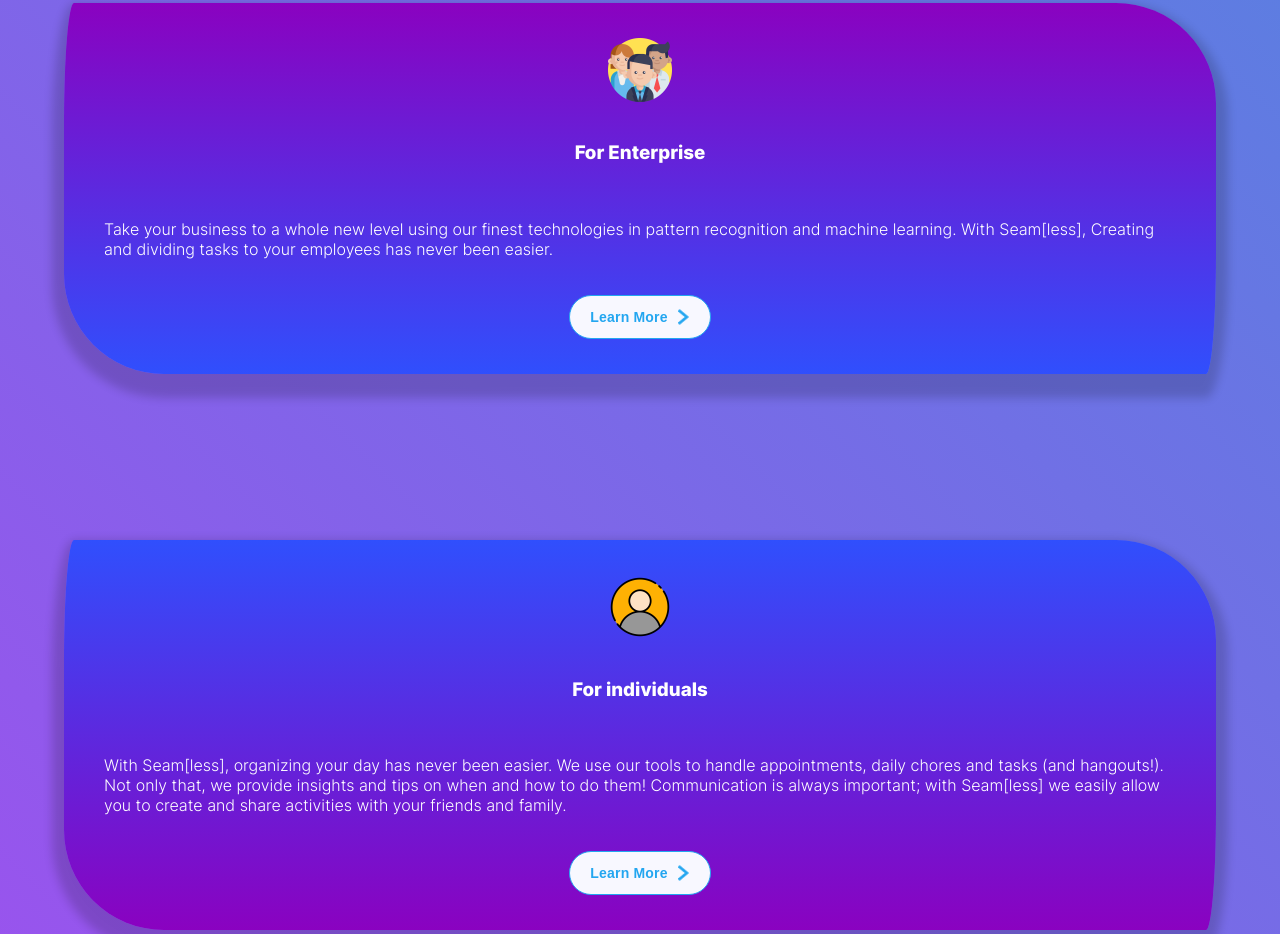
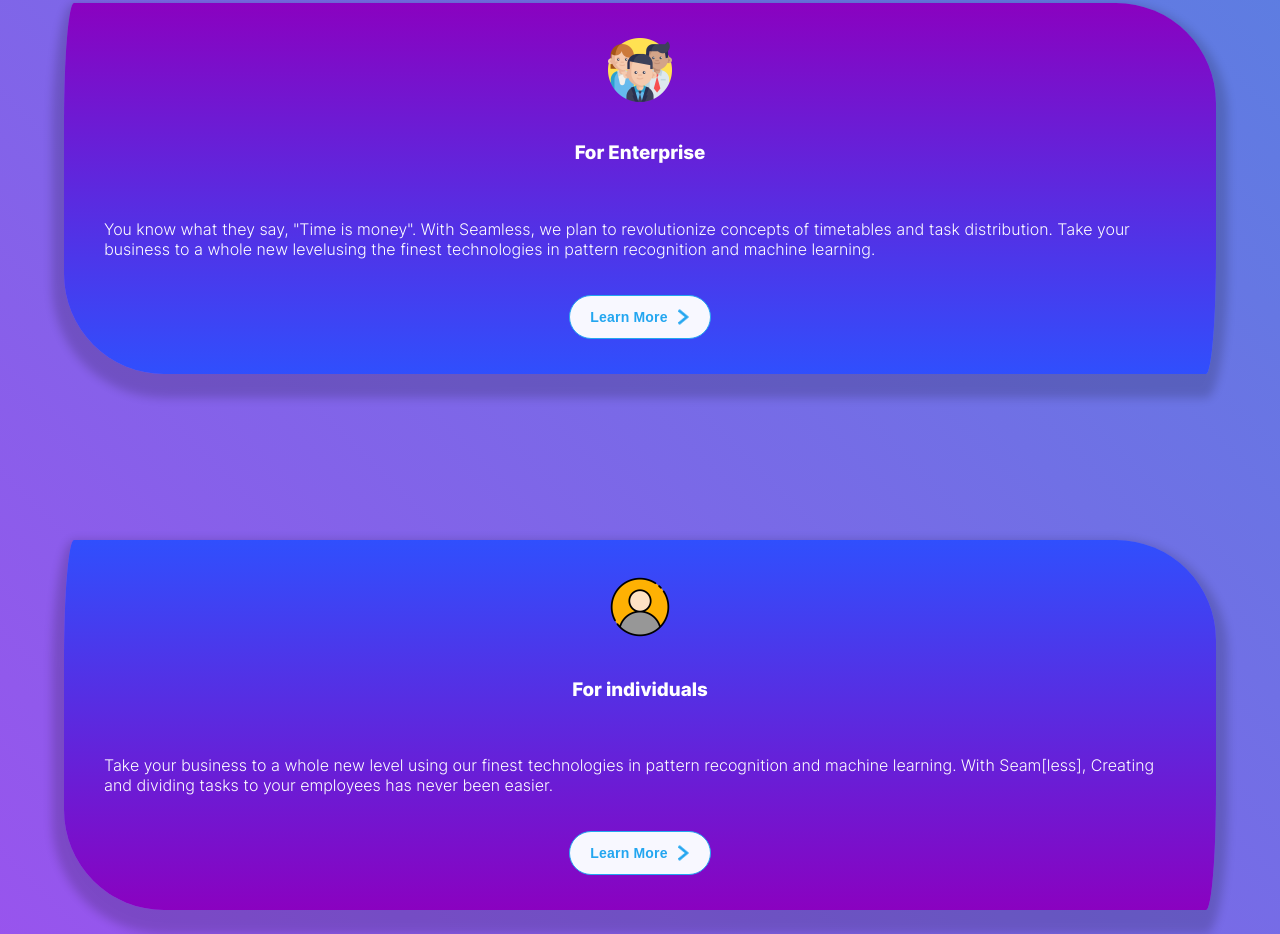
Before and after one commit to Bracckets/Seam-less-, a plain HTML site: page Exercises/index.html in a window 1280 px wide. Shown: the part 628-1562 px from the top of the page. Drawn offline with nearby package versions, Linux system fonts and the light colour scheme.

Commit message:
JS_2-Exercise_1.

```diff
--- /dev/null
+++ b/Exercises/homeArticles.js
@@ -0,0 +1,74 @@
+posts =
+    [
+        {
+            src: "icons/chronometer.png",
+            title: "Complications Made Seamless.",
+            brief: 'You know what they say, "Time is money". With Seamless, we plan to revolutionize concepts of timetables and task distribution. Take your business to a whole new levelusing the finest technologies in pattern recognition and machine learning.'
+        },
+        {
+            src: "icons/Enterprise icon.png",
+            title: "For Enterprise",
+            brief: 'You know what they say, "Time is money". With Seamless, we plan to revolutionize concepts of timetables and task distribution. Take your business to a whole new levelusing the finest technologies in pattern recognition and machine learning.',
+            link: "#",
+            btntext: "Learn More",
+            btnsrc: "icons/icn arrow-right .icn-xs.png",
+            btnloc: "about.html"
+        },
+        {
+            src: "icons/individual.png",
+            title: "For individuals",
+            brief: "Take your business to a whole new level using our finest technologies in pattern recognition and machine learning. With Seam[less], Creating and dividing tasks to your employees has never been easier.",
+            link: "#",
+            btntext: "Learn More",
+            btnsrc: "icons/icn arrow-right .icn-xs.png",
+            btnloc: "about.html"
+        },
+    ]
+
+for (post of posts) {
+    console.log(post)
+    let article = document.createElement("article")
+    article.classList.add("article-block")
+
+    let title = document.createElement("h3")
+    title.classList.add("paragraph-title")
+
+    let paragraph = document.createElement("p")
+    paragraph.classList.add("paragraph")
+
+    let img = document.createElement("img")
+
+    console.log(post.img)
+
+    img.src = post.src
+    img.alt = "Sample Image"
+
+    title.textContent = post.title
+
+    paragraph.textContent = post.brief
+
+    article.appendChild(img)
+    article.appendChild(title)
+    article.appendChild(paragraph)
+
+
+    if (post.link != null) {
+        let button = document.createElement("button")
+        button.textContent = post.btntext
+        button.addEventListener("click", function() {
+            window.location.href = post.btnloc
+        })
+        let img = document.createElement("img")
+        img.style.width = "12px"
+        img.style.height = "16px"
+        img.src = post.btnsrc
+        button.appendChild(img)
+        article.appendChild(button)
+    }
+
+    document.querySelector("#card-content").appendChild(article)
+
+    function goto(pagelink) {
+        window.location.href = pagelink
+    }
+}
--- a/Exercises/index.html
+++ b/Exercises/index.html
@@ -8,9 +8,8 @@
     <meta name="description" content="Time Management solutions for Enterprises and individuals.">
     <meta name="keywords" content="Time Management, Organizer, Task Distribution">
     <meta name="viewport" content="width=device-width, initial-scale=1">
+    <script src="https://code.jquery.com/jquery-3.6.0.min.js"></script>
     <title>Seam[less]: Home Page</title>
-    <script src="https://code.jquery.com/jquery-3.6.0.min.js"></script>
-    <script src="navScript.js"></script>
 </head>
 
 <body>
@@ -41,73 +40,27 @@
             "></video>
         </div>
         <div class="card-content" id="card-content">
-            <article class="article-block" id="website-description">
-                <img id="clock-icon" src="icons/chronometer.png">
-                <h3 class="paragraph-title">
-                    Complications Made Seamless.
-                </h3>
-                <p class="paragraph">
-                    You know what they say, "Time is money". With
-                    Seamless, we plan to revolutionize
-                    concepts of timetables and task distribution. Take your business to a whole new level
-                    using the finest technologies in pattern recognition and machine learning.
-                </p>
-            </article>
 
-            <article class="article-block" id="enterprise-description">
-                <img id="Enterprise-icon" src="icons/Enterprise icon.png">
-                <h3 class="paragraph-title">
-                    For Enterprise
-                </h3>
-                <p class="paragraph">
-                    Take your business to a whole new level
-                    using our finest technologies in pattern recognition and machine learning. With Seam[less],
-                    Creating and dividing tasks to your employees has never been easier.
-                </p>
+            <!-- DYNAMICALLY CREATED IN homeArticles.js-->
 
-                <button onclick="window.location.href='about.html'" id="learn-more">Learn More
-                    <img style="width: 12px; height: 16px;" src="icons/icn arrow-right .icn-xs.png">
-                </button>
-
-            </article>
-            <article class="article-block" id="individual-description">
-                <img id="clock-icon" src="icons\individual.png">
-                <h3 class="paragraph-title">
-                    For individuals
-                </h3>
-                <p class="paragraph">
-                    With Seam[less], organizing your day has never been easier. We use our tools to handle appointments,
-                    daily
-                    chores and tasks
-                    (and hangouts!). Not only that, we provide insights and tips on when and how to do them!
-                    Communication
-                    is
-                    always important; with
-                    Seam[less] we easily allow you to create and share activities with your friends and family.
-                </p>
-                <button onclick="window.location.href='about.html'" id="learn-more">Learn More
-                    <img style="width: 12px; height: 16px;" src="icons/icn arrow-right .icn-xs.png">
-                </button>
-
-            </article>
         </div>
 
         <footer>
-            All rights reserved. Made by [ Brackets ]. Contact us: <a href="mailto: s202026720@kfupm.edu.sa">s202026720@kfupm.edu.sa</a>
+            All rights reserved. Made by [ Brackets ]. Contact us: <a
+                href="mailto: s202026720@kfupm.edu.sa">s202026720@kfupm.edu.sa</a>
         </footer>
     </main>
-    <script>
-    var video = document.getElementById("loading-animation");
-    video.setAttribute("playsinline", "");
-    video.setAttribute("muted", "");
-    video.play();
-    </script>
 </body>
 
-<script> $(function () {
-        $(".card-content").hide(0).delay(3000).fadeIn();
-        $(".loading-animation").delay(3000).hide(0).fadeOut();
-    });
+<script>
+$(function () {
+    $(".card-content").hide(0).delay(3000).fadeIn();
+    $(".loading-animation").delay(3000).hide(0).fadeOut();
+});
 </script>
 
+
 </html>
+
+<script src="navScript.js"></script>
+<script src = "homeArticles.js"></script>
```
